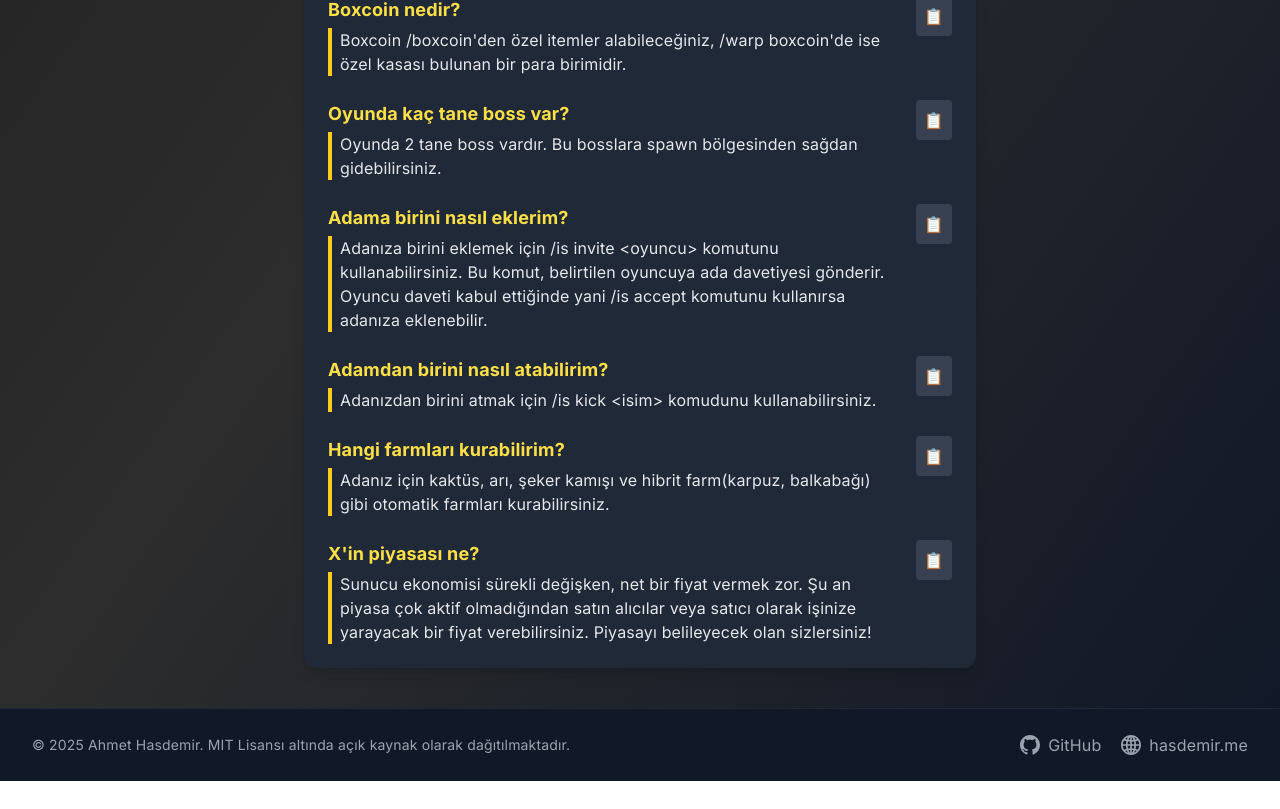
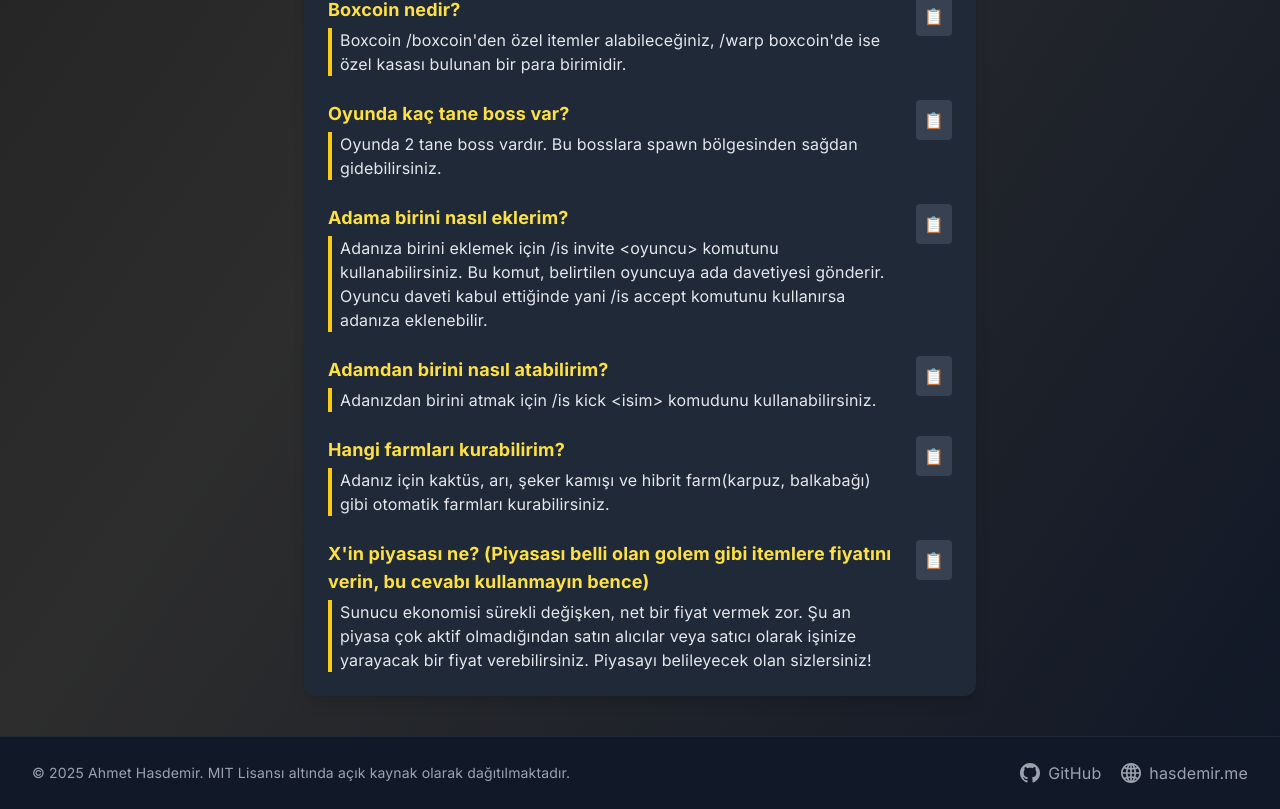
Before and after one commit to ahasdemir/skyblocktc-rehber, a Next.js app: page /sss in a window 1280 px wide. Shown: the part 1125-1934 px from the top of the page. Before the commit the page ends 1906 px from the top, so only its background shows below. Built offline with nearby package versions, Linux system fonts and the light colour scheme.

Commit message:
Update FAQ entry on market prices for clarity and guidance

```diff
--- a/src/app/sss/page.tsx
+++ b/src/app/sss/page.tsx
@@ -53,7 +53,7 @@
 		a: 'Adanız için kaktüs, arı, şeker kamışı ve hibrit farm(karpuz, balkabağı) gibi otomatik farmları kurabilirsiniz.',
 	},
 	{
-		q: 'X\'in piyasası ne?',
+		q: 'X\'in piyasası ne? (Piyasası belli olan golem gibi itemlere fiyatını verin, bu cevabı kullanmayın bence)',
 		a: 'Sunucu ekonomisi sürekli değişken, net bir fiyat vermek zor. Şu an piyasa çok aktif olmadığından satın alıcılar veya satıcı olarak işinize yarayacak bir fiyat verebilirsiniz. Piyasayı belileyecek olan sizlersiniz!',
 	},
 ];
```
